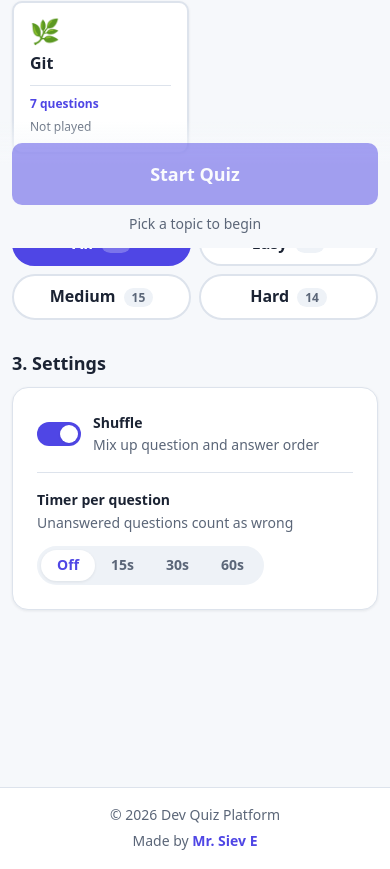
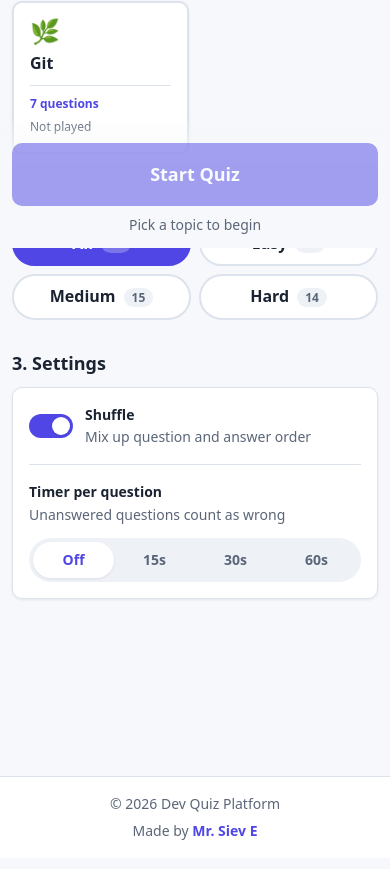
Before and after one commit to sieve-dev-sudo/dev-quiz-platform, a React (Vite) app: page / in a window 390 px wide. Shown: the part 596-1465 px from the top of the page. Built offline with nearby package versions, Linux system fonts and the light colour scheme.

Commit message:
style: stack quiz settings on mobile

```diff
--- a/src/components/QuizSettings.css
+++ b/src/components/QuizSettings.css
@@ -85,6 +85,7 @@
 }
 
 .setting-option {
+  min-height: 36px;
   padding: var(--space-1) var(--space-4);
   border: none;
   border-radius: var(--radius-full);
@@ -104,3 +105,25 @@
   color: var(--color-primary);
   box-shadow: var(--shadow-sm);
 }
+
+/* Mobile: stack label and options */
+@media (max-width: 600px) {
+  .quiz-settings {
+    padding: var(--space-4);
+    border-radius: var(--radius-md);
+  }
+
+  .setting-group {
+    flex-direction: column;
+    align-items: stretch;
+  }
+
+  .setting-options {
+    display: flex;
+  }
+
+  .setting-option {
+    flex: 1;
+    padding-inline: var(--space-2);
+  }
+}
```
